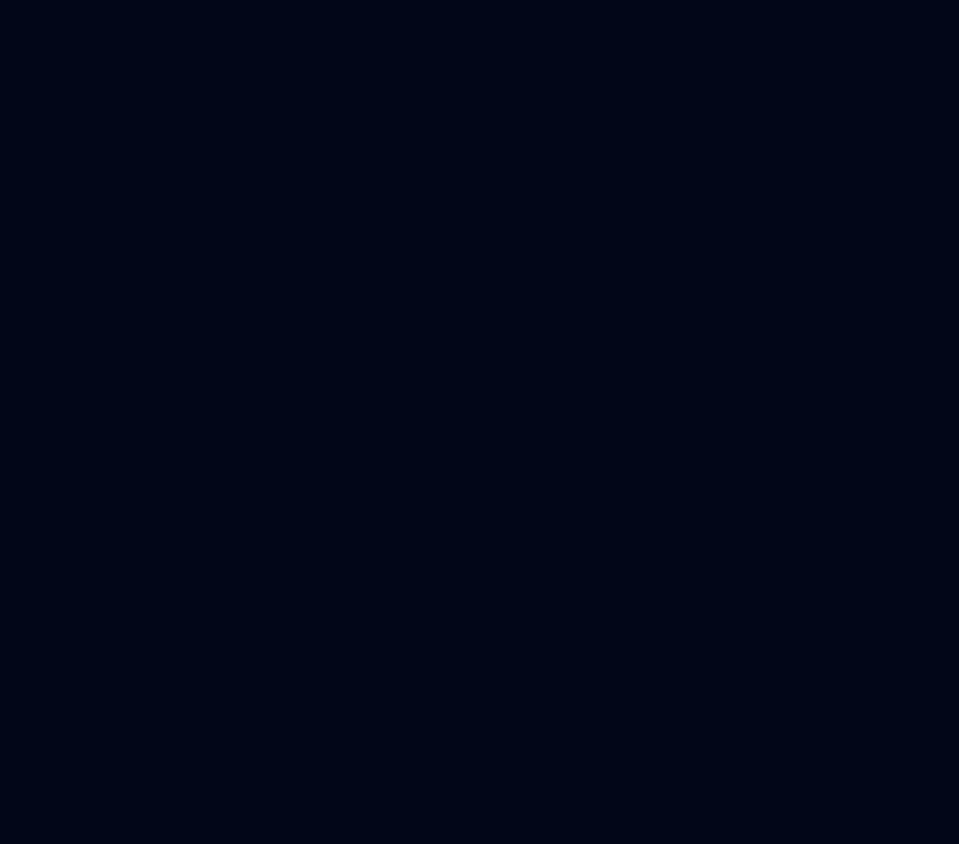
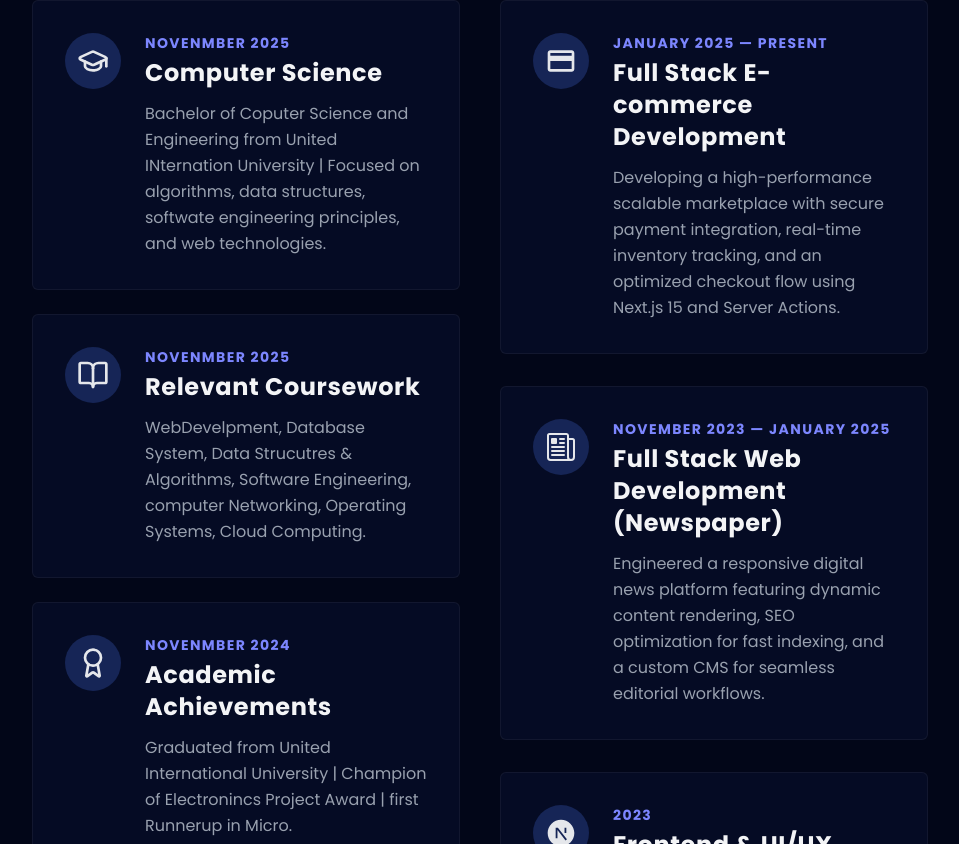
Before and after one commit to toushif468/portfolio, a Next.js app: page / in a window 1280 px wide. Shown: the part 1576-2420 px from the top of the page, without its empty margins (160-1119 px from the left). Before the commit the page ends 1332 px from the top, so only its background shows below. Built offline with nearby package versions, Linux system fonts and the light colour scheme.

Commit message:
feat: page.tsx (Updated), made a new ResumeCard., Resume (added all infor of Education && created My exerience)

```diff
--- a/src/app/page.tsx
+++ b/src/app/page.tsx
@@ -1,5 +1,6 @@
 import HeroSection from "@/components/home/hero/HeroSection";
 import XServiceSection from "@/components/home/services/XServiceSection";
+import ResumeSection from "@/components/resume/ResumeSection";
 
 
 
@@ -9,6 +10,7 @@ export default function Home() {
     <>
       <HeroSection />
       <XServiceSection />
+      <ResumeSection />
     </>
   );
 }
--- /dev/null
+++ b/src/components/resume/ResumeCard.tsx
@@ -0,0 +1,43 @@
+import { IconType } from "react-icons";
+
+interface ResumeCardProps {
+    role: string;
+    icon: IconType;
+    date?: string;
+    description: string;
+}
+
+export default function ResumeCard({
+    role,
+    icon: Icon,
+    date,
+    description,
+}: ResumeCardProps) {
+    return (
+        <div className="flex items-start space-x-6 bg-blue-950/20 p-4 sm:p-8 rounded-md border border-white/5 hover:bg-blue-950/30 transition-colors">
+            {/* Icon Circle */}
+            <div className="w-10 h-10 sm:w-14 sm:h-14 bg-blue-950 rounded-full grid place-items-center flex-shrink-0">
+                <Icon className="w-6 h-6 sm:w-8 sm:h-8 text-gray-200" />
+            </div>
+
+            <div className="flex-1">
+                  {/* 1. Date  */}
+                {date && (
+                    <p className="text-indigo-400 text-xs sm:text-sm font-bold uppercase tracking-widest mb-1">
+                        {date}
+                    </p>
+                )}
+
+                {/* 2. Role Title */}
+                <h3 className="text-xl sm:text-2xl font-bold tracking-wide text-gray-100 mb-3">
+                    {role}
+                </h3>
+
+                {/* 3. Description */}
+                <p className="text-gray-400 leading-relaxed text-sm sm:text-base">
+                    {description}
+                </p>
+            </div>
+        </div>
+    )
+}
--- a/src/components/resume/ResumeSection.tsx
+++ b/src/components/resume/ResumeSection.tsx
@@ -1,12 +1,53 @@
+import { LuAward, LuBookOpen, LuGraduationCap } from "react-icons/lu";
 import Header from "../general/Header";
+import ResumeCard from "./ResumeCard";
+import { RiNextjsFill } from "react-icons/ri";
+import { IoNewspaperOutline } from "react-icons/io5";
+import { MdOutlinePayment } from "react-icons/md";
 
-export default function  ResumeSection(){
+export default function ResumeSection() {
   return (
-    <div className="w-[90%] sm:w-[70%] mx-auto grid grid-cols-1 xl:grid-cols-2 gap-10">
-      {/* education */}
-      <div>
-        <Header title="My Education" />
+    <section id="resume" className="my-12">
+      <div className="w-[90%] sm:w-[70%] mx-auto grid grid-cols-1 xl:grid-cols-2 gap-10">
+        {/* education */}
+        <div>
+          <Header title="My Education" as="h2" />
+          <div className="space-y-6">
+            <ResumeCard icon={LuGraduationCap} role={"Computer Science"} description={"Bachelor of Coputer Science and Engineering from United INternation University | Focused on algorithms, data structures, softwate engineering principles, and web technologies."} date="Novenmber 2025" />
+            <ResumeCard icon={LuBookOpen} role={"Relevant Coursework"} description={"WebDevelpment, Database System, Data Strucutres & Algorithms, Software Engineering, computer Networking, Operating Systems, Cloud Computing."} date="Novenmber 2025" />
+            <ResumeCard icon={LuAward} role={"Academic Achievements"} description={" Graduated from United International University | Champion of Electronincs Project Award | first Runnerup in Micro."} date="Novenmber 2024" />
+          </div>
+        </div>
+        {/* experience */}
+        <div>
+          <Header title="My Experience" as="h2" />
+          <div className="space-y-8">
+            {/* 1. CURRENT PROJECT: E-COMMERCE */}
+            <ResumeCard
+              icon={MdOutlinePayment}
+              role="Full Stack E-commerce Development"
+              date="January 2025 — Present"
+              description="Developing a high-performance scalable marketplace with secure payment integration, real-time inventory tracking, and an optimized checkout flow using Next.js 15 and Server Actions."
+            />
+
+            {/* 2. COMPLETED PROJECT: NEWSPAPER */}
+            <ResumeCard
+              icon={IoNewspaperOutline}
+              role="Full Stack Web Development (Newspaper)"
+              date="November 2023 — January 2025"
+              description="Engineered a responsive digital news platform featuring dynamic content rendering, SEO optimization for fast indexing, and a custom CMS for seamless editorial workflows."
+            />
+
+            {/* 3. CORE EXPERTISE / PREVIOUS ROLE */}
+            <ResumeCard
+              icon={RiNextjsFill}
+              role="Frontend & UI/UX Specialist"
+              date="2023"
+              description="Focused on building accessible, pixel-perfect interfaces. Implemented advanced animations and performance-tuned React components to ensure 90+ Lighthouse scores."
+            />
+          </div>
+        </div>
       </div>
-    </div>
+    </section>
   )
 }
```
